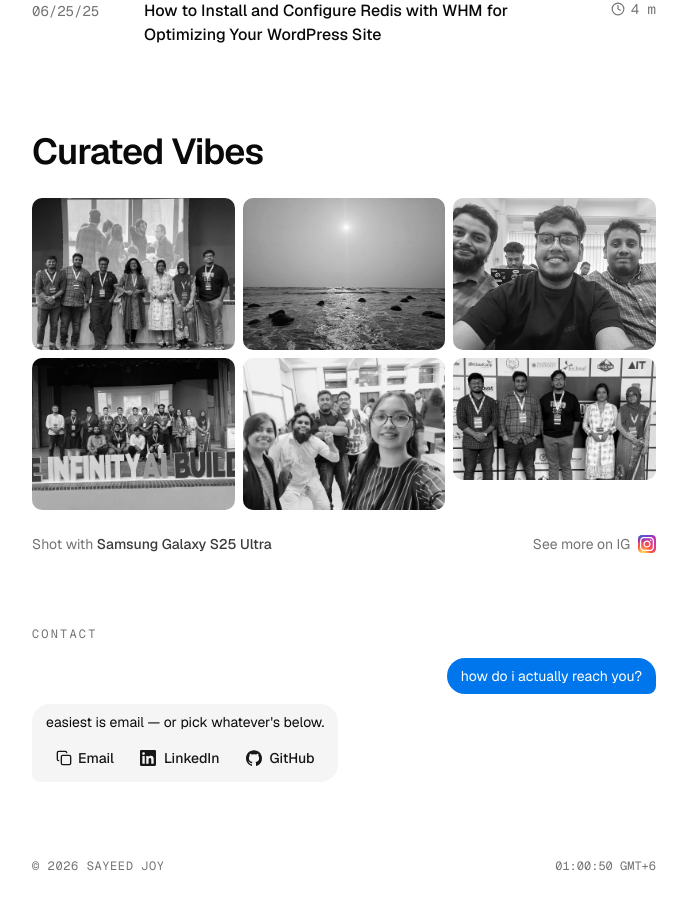
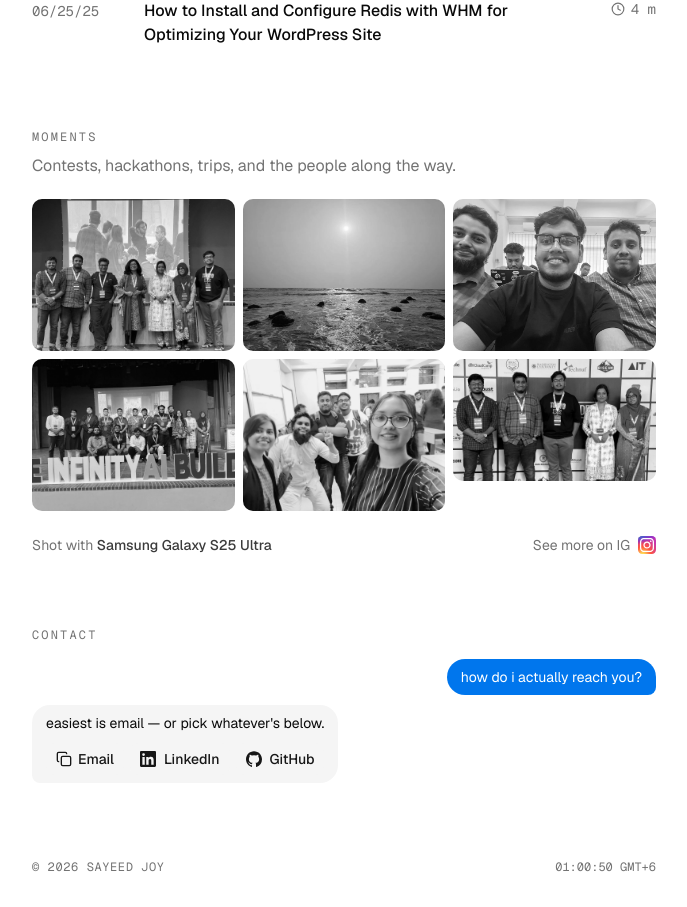
Before and after one commit to sayeedjoy/devfolio, a Next.js app: page / in a window 1280 px wide. Shown: the part 1351-2258 px from the top of the page, without its empty margins (296-983 px from the left). Built offline with nearby package versions, Linux system fonts and the light colour scheme; no server answers.

Commit message:
refactor(personal): retitle the gallery and move hover to each photo
Swap the one-off "Curated Vibes" heading for the shared SectionLabel plus a
SectionIntro, so the section matches every other one on the page. The gallery
also un-greyscales the hovered photo alone rather than the whole grid.

```diff
--- a/components/personal.tsx
+++ b/components/personal.tsx
@@ -1,5 +1,5 @@
 import { PhotoGallery } from "@/components/photo-gallery"
-import { Section } from "@/components/section"
+import { Section, SectionIntro, SectionLabel } from "@/components/section"
 import content from "@/data/content"
 
 function InstagramIcon({ className }: { className?: string }) {
@@ -59,12 +59,13 @@ export function Personal() {
       className="my-5 bg-background text-foreground"
     >
       <div className="py-3">
-        <h2
-          id="gallery-heading"
-          className="mb-6 text-3xl leading-tight font-semibold tracking-tight sm:text-4xl"
-        >
-          Curated Vibes
-        </h2>
+        <SectionLabel id="gallery-heading" className="mb-2">
+          Moments
+        </SectionLabel>
+
+        <SectionIntro>
+          Contests, hackathons, trips, and the people along the way.
+        </SectionIntro>
 
         <PhotoGallery photos={personal.photos} />
 
--- a/components/photo-gallery.tsx
+++ b/components/photo-gallery.tsx
@@ -27,7 +27,7 @@ export function PhotoGallery({ photos }: { photos: Personal["photos"] }) {
   if (!photos.length) return null
 
   return (
-    <ul className="group/gallery columns-2 gap-2 sm:columns-3">
+    <ul className="columns-2 gap-2 sm:columns-3">
       {arrangedPhotos.map((photo) => (
         <li key={photo.src} className="mb-2 break-inside-avoid">
           <Image
@@ -37,7 +37,7 @@ export function PhotoGallery({ photos }: { photos: Personal["photos"] }) {
             height={photo.height}
             quality={100}
             sizes="(min-width: 896px) 203px, (min-width: 640px) calc((100vw - 64px) / 3), calc((100vw - 56px) / 2)"
-            className="block h-auto w-full rounded-lg grayscale transition-[filter] duration-300 group-hover/gallery:grayscale-0 motion-reduce:transition-none"
+            className="block h-auto w-full rounded-lg grayscale transition-[filter] duration-300 hover:grayscale-0 motion-reduce:transition-none"
           />
         </li>
       ))}
```
